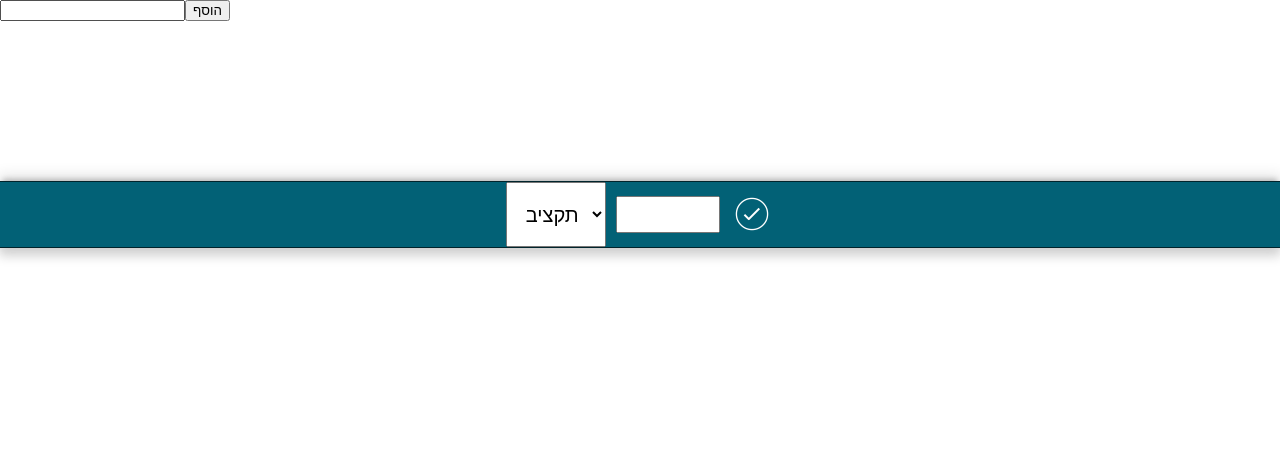
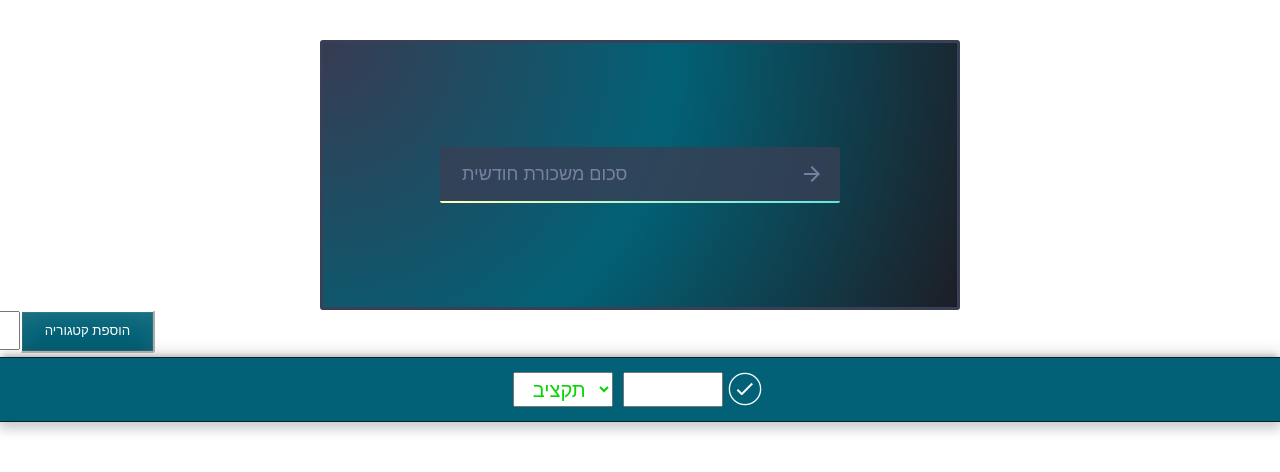
Before and after one commit to yi7non/react-budget-app, a React (Create React App) app in the folder frontend/: page / in a window 1280 px wide. Shown: the top 472 px of the page. Built offline with nearby package versions, Linux system fonts and the light colour scheme.

Commit message:
add Salary componenet

```diff
--- a/frontend/src/App.js
+++ b/frontend/src/App.js
@@ -3,7 +3,7 @@ import { useQuery, gql } from '@apollo/client';
 import categoriesReducer from './reducers/categories'
 import budgetReducer from './reducers/budget'
 import Interface from './components/Interface'
-import CategoriesIncomes from './components/CategoriesIncomes'
+import Panels from './components/Panels'
 
 const POPULATE_BUDGET = gql`
   query populate_budget {
@@ -55,7 +55,7 @@ function App() {
     <BudgetContext.Provider value={{budget, dispatchBudget}}>
     <CategoriesContext.Provider value={{categories, dispatchCategories}}>
       <Interface/>
-      <CategoriesIncomes budget={budget} />
+      <Panels budget={budget} />
     </CategoriesContext.Provider>
     </BudgetContext.Provider>
   )
--- a/frontend/src/components/Categories.js
+++ b/frontend/src/components/Categories.js
@@ -1,23 +1,66 @@
-import React, {useState, useContext} from 'react'
+import React, {useState, useContext, useRef} from 'react'
 import {CategoriesContext} from '../App'
+import styled from 'styled-components'
 
-function Categories(props, ref) {
+const CatBtn = styled.button`
+    line-height: 1.55;
+    cursor: pointer;
+    display: inline-block;
+    padding: 0.7em 1.7em;
+    margin: 0 0.3em 0.3em 0;
+    border-radius: 0.2em;
+    box-sizing: border-box;
+    text-decoration: none;
+    font-family: 'Rubik',sans-serif;
+    font-weight: 100;
+    color: #FFFFFF;
+    border-color: #FFFFFF;
+    box-shadow: inset 0 -0.6em 1em -0.35em rgba(0,0,0,0.17),inset 0 0.6em 2em -0.3em rgba(255,255,255,0.15),inset 0 0 0em 0.05em rgba(255,255,255,0.12);
+    text-align: center;
+    position: relative;
+    background-color: #026176;
+`
+
+function Categories() {
+
+    const valueRef = useRef(null)
 
     const [text, setText] = useState('')
-    const {dispatchCategories} = useContext(CategoriesContext)
+    const [formState, setFormState] = useState({x: '-161px', title: 'הוספת קטגוריה'})
+    const {categories, dispatchCategories} = useContext(CategoriesContext)
 
-    const addCategory = (e) => {
+    const addCategory = () => {
+        const value = valueRef.current.value
+        const categoryExist = categories.some(cat => cat === value)
+
+        if (value && !categoryExist) {
+            dispatchCategories({type: 'ADD_CATEGORY', category: text})
+            setText('')
+        }
+        else {
+            alert('לא הזנת קטגוריה חדשה 🥴🥴🥴')
+            setText('')
+        }
+
+    }
+
+    const handleSubmit = e => {
         e.preventDefault()
-        dispatchCategories({type: 'ADD_CATEGORY', category: text})
-        setText('')
+        if (formState.title === 'הוספת קטגוריה') {
+            setFormState({x: '0', title: 'הוסף'})
+        }
+        else {
+            addCategory()
+            setFormState({x: '-161px', title: 'הוספת קטגוריה'})
+        }
     }
 
     return (
-        <form onSubmit={addCategory}>
-           <input ref={ref} type="text" value={text} onChange={(e) => setText(e.target.value)}/>
-           <button>הוסף</button>
+        <form style={{transform: `translateX(${formState.x})`, transition: 'all .3s'}} onSubmit={handleSubmit}>
+           <input ref={valueRef} style={{padding: '10px 0'}} type="text" value={text} onChange={(e) => setText(e.target.value)}/>
+           <CatBtn>{formState.title}</CatBtn>
         </form>
     )
 }
 
-export default React.forwardRef(Categories)
+export default Categories
--- a/frontend/src/components/Form.js
+++ b/frontend/src/components/Form.js
@@ -1,4 +1,4 @@
-import React, { useState, useContext } from 'react'
+import React, { useState, useContext, useRef } from 'react'
 import { useMutation, gql } from '@apollo/client';
 import styled from 'styled-components'
 import { CategoriesContext } from '../App'
@@ -50,7 +50,7 @@ const FormElement = styled.form`
 `
 const Input = styled.input`
     outline: none;
-    height: 50%;
+    height: 55%;
     width: 100px;
     text-align: left;
     font-size: 20px;
@@ -68,31 +68,29 @@ export const Button = styled.button`
     display: inline-block;
     vertical-align: middle;
     line-height: 1.1;
-    margin-left: 10px;
     transition: all .4s;
     &:hover {
         color: ${props => props.bType === 'תקציב' ? 'lime' : 'red'};
     }
 `
 
-function Form(props, ref) {
-
-    const [bType, setBtype] = useState('תקציב')
-    let [category, setCategory] = useState('')
-    const [cost, setCost] = useState('')
+function Form() {
+    const categoryRef = useRef(null)
 
     const [createIncome] = useMutation(ADD_INCOMES)
     const [updateIncome] = useMutation(UPDATE_INCOMES)
     const [createExpense] = useMutation(ADD_EXPENSES)
 
-    const {budget, dispatchBudget} = useContext(BudgetContext)
-    const {categories} = useContext(CategoriesContext)
+    const [bType, setbType] = useState('תקציב')
+      let [category, setCategory] = useState('')
+    const [cost, setCost] = useState('')
+
+    const { budget, dispatchBudget } = useContext(BudgetContext)
+    const { categories } = useContext(CategoriesContext)
 
     const addBudget = (e) => {
         e.preventDefault()
-        console.log(ref.current);
-        // category = category ? category : e.target.querySelectorAll('select')[1].options[0].value
-        category = category ? category : ref.current.value
+        category = category ? category : categoryRef.current.value
         const property = bType === 'תקציב' ? 'incomes' : 'expenses'
         const budgetExist = budget[property].some(obj => obj.category === category)
 
@@ -132,13 +130,13 @@ function Form(props, ref) {
     }
 
     return (
-        <FormElement onSubmit={addBudget} style={{marginTop: "160px", marginBottom: '60px'}}>
-            <Select options={["תקציב", "הוצאות"]} setState={setBtype} state={bType}/>
-            {categories.length > 0 && <Select options={categories} setState={setCategory} state={category}/>}
+        <FormElement onSubmit={addBudget}>
+            <Select options={["תקציב", "הוצאות"]} setState={setbType} state={bType}/>
+            {categories.length > 0 && <Select ref={categoryRef} options={categories} setState={setCategory} state={category}/>}
             <Input type="number" onChange={(e) => setCost(e.target.value)} value={cost} />
             <Button bType={bType}><i className="ion-ios-checkmark-outline"></i></Button>
         </FormElement>
     )
 }
 
-export default React.forwardRef(Form)
+export default Form
--- a/frontend/src/components/Interface.js
+++ b/frontend/src/components/Interface.js
@@ -1,13 +1,19 @@
-import React, {useRef} from 'react'
+import React from 'react'
 import Form from './Form'
 import Categories from './Categories'
+import Salary from './Salary'
+import '../style/interface.css'
 
 function Interface() {
-    const categoryInputRef = useRef(null)
     return (
-        <div>
-            <Categories ref={categoryInputRef}/>
-            <Form ref={categoryInputRef}/>
+        <div className="interface-container">
+            <div>
+                <Salary/>
+            </div>
+            <div>
+                <Categories/>
+                <Form/>
+            </div>
         </div>
     )
 }
--- a/frontend/src/components/CategoriesIncomes.js
+++ b/frontend/src/components/Panels.js
@@ -1,14 +1,14 @@
 import React from 'react'
 import ProgressBar from './ProgressBar'
 
-const CategoriesIncomes = ({budget}) => {
+const Panels = ({budget}) => {
     return (
         <div>
             {budget.incomes.length > 0 && budget.incomes.map(inc => {
              let percentage = 0
              const expense = budget.expenses.find(exp => exp.category === inc.category)
              if (expense) percentage = Math.round((expense.cost/inc.cost) * 100)
-             const exp = (expense) ? expense.cost : 0
+             const exp = expense ? expense.cost : 0
              return <ProgressBar key={inc.category} exp={exp} inc={inc} percentage={percentage}/>
             })}
         </div>
@@ -16,4 +16,4 @@ const CategoriesIncomes = ({budget}) => {
 
 }
 
-export default CategoriesIncomes
+export default Panels
--- a/frontend/src/components/ProgressBar.js
+++ b/frontend/src/components/ProgressBar.js
@@ -12,10 +12,12 @@ const Flex = styled.div`
     padding: 0 10px;
     color: #FFF;
     width: ${props => props.width ? props.width : 'auto'};
-    max-width: ${props => props.mw ? '70%' : 'none'};
+    @media (min-width: 420px) {
+        max-width: ${props => props.mw ? '70%' : 'none'};
+    }
     transition: opacity .4s ease-in-out;
     &.text-container {
-        transform: translateX(45px);
+        transform: translateX(22px);
         background-color: transparent;
         transition: all .7s ease;
     }
@@ -29,6 +31,8 @@ const Flex = styled.div`
     }
 `
 const Total = styled.div`
+    padding-right: 5px;
+    font-size: 16px;
     background-color: ${props => props.bg};
     color: ${props => props.color};
 `
@@ -71,7 +75,7 @@ mutation deleteIncome($where:  IncomeWhereUniqueInput!) {
     }
 }
 `
-const ProgressBar = ({inc, exp, percentage}) => {
+function ProgressBar({inc, exp, percentage}) {
 
     const [deleteIncom] = useMutation(DELETE_INCOME)
     const {dispatchBudget} = useContext(BudgetContext)
@@ -90,6 +94,7 @@ const ProgressBar = ({inc, exp, percentage}) => {
          document.querySelectorAll('.progress-bar').forEach(pb => pb.style.opacity = ".5")
          e.target.closest('.progress-bar').style.opacity = '1'
     }
+
     const handleMouseLeave = () => {
         document.querySelectorAll('.progress-bar').forEach(pb => pb.style.opacity = "1")
     }
@@ -107,7 +112,8 @@ const ProgressBar = ({inc, exp, percentage}) => {
                 <Bar width={percentage}>₪{inc.cost - exp}</Bar>
             </Progress>
             <Flex className="text-container" width="135px">
-                <Total>&nbsp;₪{inc.cost}</Total>&nbsp;<Total>{inc.category}</Total>
+                <Total>₪{inc.cost}</Total>
+                <Total>{inc.category}</Total>
                 <SPAN><Button onClick={()=> del(inc.category)} height='20px'><i className="ion-ios-close-outline"></i></Button></SPAN>
             </Flex>
         </Flex>
--- /dev/null
+++ b/frontend/src/components/Salary.js
@@ -0,0 +1,17 @@
+import React, { useState } from 'react'
+import '../style/salary.css'
+
+function Salary() {
+    const [salary, setSalary] = useState('');
+    return (
+        <div className="container salary">
+            <div className="webflow-style-input">
+                <input onChange={e => setSalary(e.target.value)} value={salary} type="text" placeholder="סכום משכורת חודשית"></input>
+                <button type="submit"><i className="icon ion-android-arrow-forward"></i></button>
+            </div>
+        </div>
+
+    )
+}
+
+export default Salary
--- a/frontend/src/components/Select.js
+++ b/frontend/src/components/Select.js
@@ -3,12 +3,22 @@ import styled from 'styled-components'
 
 const MySelect = styled.select`
     outline: none;
-    height: 100%;
+    height: 56%;
     width: 100px;
     text-align: left;
     font-size: 20px;
     font-family: 'Rubik', sans-serif;
     font-weight: inherit;
+    color: ${props => {
+        switch(props.value) {
+            case 'תקציב':
+                return '#06d506'
+            case 'הוצאות':
+                return ' #d50606'
+            default:
+                return '#333'
+        }
+    }};
     & * {
         font-weight: inherit;
     }
@@ -16,12 +26,12 @@ const MySelect = styled.select`
     margin-right: 10px;
 `
 
-const Select = ({options, state, setState}) => {
+const Select = ({options, state, setState}, ref) => {
     return (
-        <MySelect onChange={(e) => setState(e.target.value)} value={state}>
-            {options.map(option => <option value={option}>{option}</option>)}
+        <MySelect ref={ref} onChange={(e) => setState(e.target.value)} value={state}>
+            {options.map(option => <option key={option} value={option}>{option}</option>)}
         </MySelect>
     )
 }
 
-export default Select
+export default React.forwardRef(Select)
--- a/frontend/src/index.js
+++ b/frontend/src/index.js
@@ -19,5 +19,5 @@ ReactDOM.render(
 // If you want your app to work offline and load faster, you can change
 // unregister() to register() below. Note this comes with some pitfalls.
 // Learn more about service workers: https://bit.ly/CRA-PWA
-// rafce
+// rafce rfce
 serviceWorker.unregister();
--- /dev/null
+++ b/frontend/src/style/salary.css
@@ -0,0 +1,145 @@
+/* ====================================================
+Recreating the email field from https://webflow.com/cms. Just an experiment - not as cross-browser friendly as the original.
+Changed:
+- animated gradient bar to :after element
+- flexbox for layout
+==================================================== */
+html {
+    box-sizing: border-box;
+    font-size: 10px;
+  }
+
+  *,
+  *:before,
+  *:after {
+    box-sizing: inherit;
+  }
+
+  body,
+  ul,
+  li {
+    margin: 0;
+    padding: 0;
+  }
+
+  li {
+    list-style: none;
+  }
+
+  p,
+  h1,
+  h2,
+  h3,
+  h4,
+  h5,
+  h6 {
+    margin-top: 0;
+  }
+
+  a {
+    text-decoration: none;
+  }
+
+  .salary input {
+    border-style: none;
+    background: transparent;
+    outline: none;
+  }
+
+  .salary button {
+    padding: 0;
+    background: none;
+    border: none;
+    outline: none;
+  }
+
+  .salary {
+    -webkit-font-smoothing: antialiased;
+    -moz-osx-font-smoothing: grayscale;
+    background-image: radial-gradient(circle at 0% 0%, #373b52, #026176 51%, #1d1e26);
+    border: 3px solid #393f54;
+    border-radius: 3px;
+  }
+
+  .container {
+    display: flex;
+    flex-direction: column;
+    height: 270px;
+    width: 50%;
+    padding: 0 15px;
+    margin: 0 auto;
+    margin-top: 40px;
+  }
+
+  @-webkit-keyframes gradient {
+    0% {
+      background-position: 0 0;
+    }
+    100% {
+      background-position: 100% 0;
+    }
+  }
+
+  @keyframes gradient {
+    0% {
+      background-position: 0 0;
+    }
+    100% {
+      background-position: 100% 0;
+    }
+  }
+  .webflow-style-input {
+    margin: auto;
+    position: relative;
+    display: -webkit-box;
+    display: flex;
+    -webkit-box-orient: horizontal;
+    -webkit-box-direction: normal;
+            flex-direction: row;
+    width: 100%;
+    max-width: 400px;
+    border-radius: 2px;
+    padding: 1.4rem 2rem 1.6rem;
+    background: rgba(57, 63, 84, 0.8);
+  }
+  .webflow-style-input:after {
+    content: "";
+    position: absolute;
+    left: 0px;
+    right: 0px;
+    bottom: 0px;
+    z-index: 999;
+    height: 2px;
+    border-bottom-left-radius: 2px;
+    border-bottom-right-radius: 2px;
+    background-position: 0% 0%;
+    background: -webkit-gradient(linear, left top, right top, from(#b294ff), color-stop(#57e6e6), color-stop(#feffb8), color-stop(#57e6e6), color-stop(#b294ff), to(#57e6e6));
+    background: linear-gradient(to right, #b294ff, #57e6e6, #feffb8, #57e6e6, #b294ff, #57e6e6);
+    background-size: 500% auto;
+    -webkit-animation: gradient 3s linear infinite;
+            animation: gradient 3s linear infinite;
+  }
+
+  .webflow-style-input input {
+    -webkit-box-flex: 1;
+            flex-grow: 1;
+    color: #bfd2ff;
+    font-size: 1.8rem;
+    line-height: 2.4rem;
+    vertical-align: middle;
+  }
+  .webflow-style-input input::-webkit-input-placeholder {
+    color: #7881a1;
+  }
+
+  .webflow-style-input button {
+    color: #7881a1;
+    font-size: 2.4rem;
+    line-height: 2.4rem;
+    vertical-align: middle;
+    -webkit-transition: color 0.25s;
+    transition: color 0.25s;
+  }
+  .webflow-style-input button:hover {
+    color: #bfd2ff;
+  }
```
Also changed, not shown: frontend/src/style/interface.css (added), 2 other files (tests, documents, lock files or other folders).
